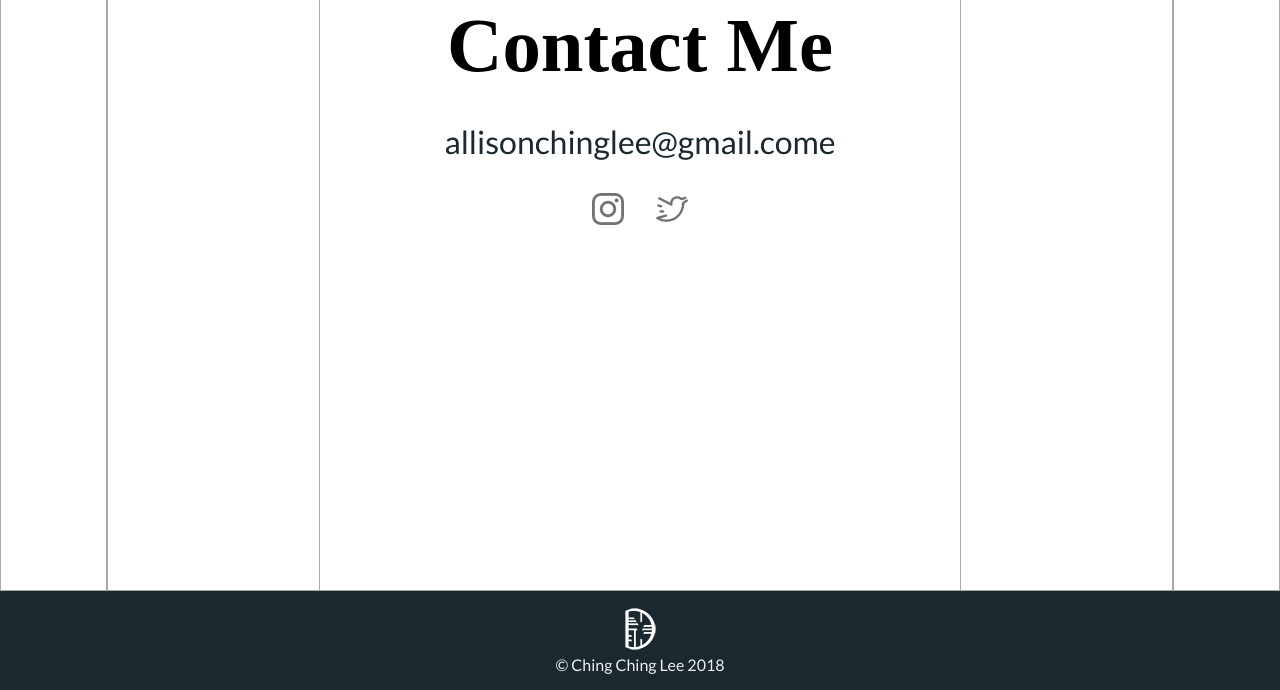
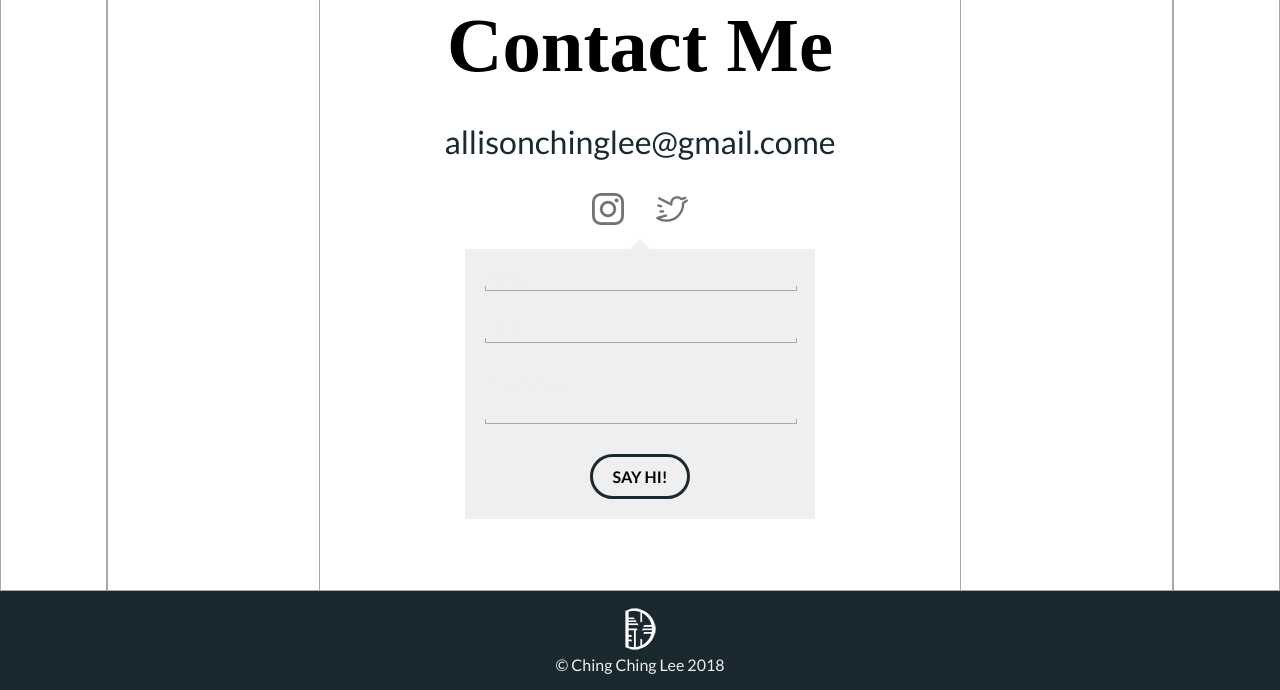
Before and after one commit to allisonching04/mywebportfolio, a PHP site: page /web.php in a window 1280 px wide. Shown: the part 1012-1702 px from the top of the page. Run offline with PHP 8.4, Linux system fonts and the light colour scheme; some libraries are stand-ins or nearby versions.

Commit message:
added contact form

```diff
--- a/index.php
+++ b/index.php
@@ -115,12 +115,12 @@
 					</div>
 
 					<div class="contact-form-container">
-						<form class="contact-form" action="contactform.php" method="post">
+						<form action="includes/contactform.php" method="post" class="contact-form">
 							<div class="field-container">
 						    <input type="text" class="input" name="name" placeholder="Name" />
 						  	</div>
 						  	<div class="field-container">
-						    	<input type="text" class="input" name="email" placeholder="Email" />
+						    	<input type="text" class="input" name="mail" placeholder="Email" />
 						  	</div>
 						  <div class="field-container">
 						    <textarea class="input text-area" name="message" placeholder="Your Message"></textarea>
--- a/web.php
+++ b/web.php
@@ -48,6 +48,22 @@
 
 						<div class="social_icon twitter"><a class="social_icons" href="https://twitter.com/chingchinglcc"><img class="twitter_icon" src="img/twitter_icon.png" alt="myTwitter"></a></div>
 					</div>
+
+					<div class="contact-form-container">
+						<form action="includes/contactform.php" method="post" class="contact-form">
+							<div class="field-container">
+						    <input type="text" class="input" name="name" placeholder="Name" />
+						  	</div>
+						  	<div class="field-container">
+						    	<input type="text" class="input" name="mail" placeholder="Email" />
+						  	</div>
+						  <div class="field-container">
+						    <textarea class="input text-area" name="message" placeholder="Your Message"></textarea>
+						  </div>
+							<button type="submit" name="submit" class="btn round_btn">Say Hi!</button>
+						</form>
+					</div>
+
 				</div>
 			</div>
 
```
Also changed, not shown: about.php (+16 -0 lines), graphic.php (+16 -0 lines), includes/contactform.php (+20 -0 lines).
